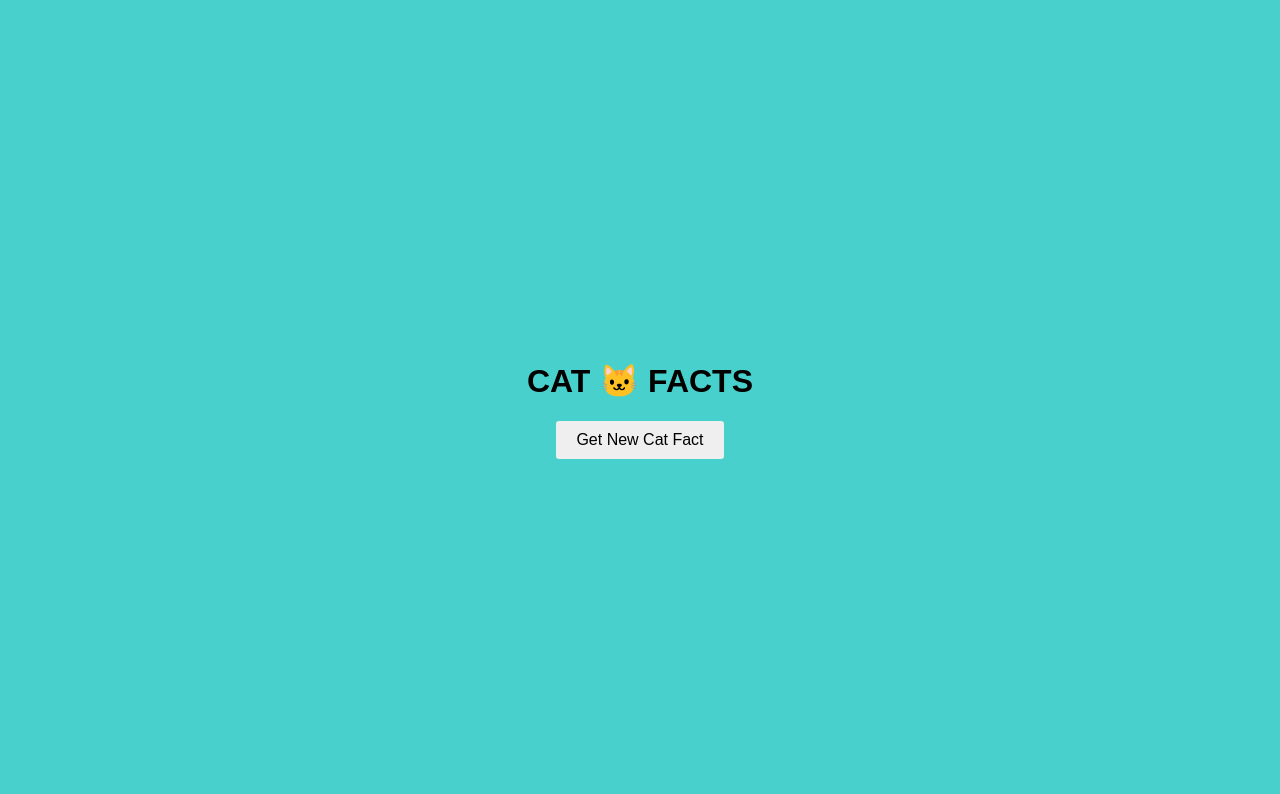
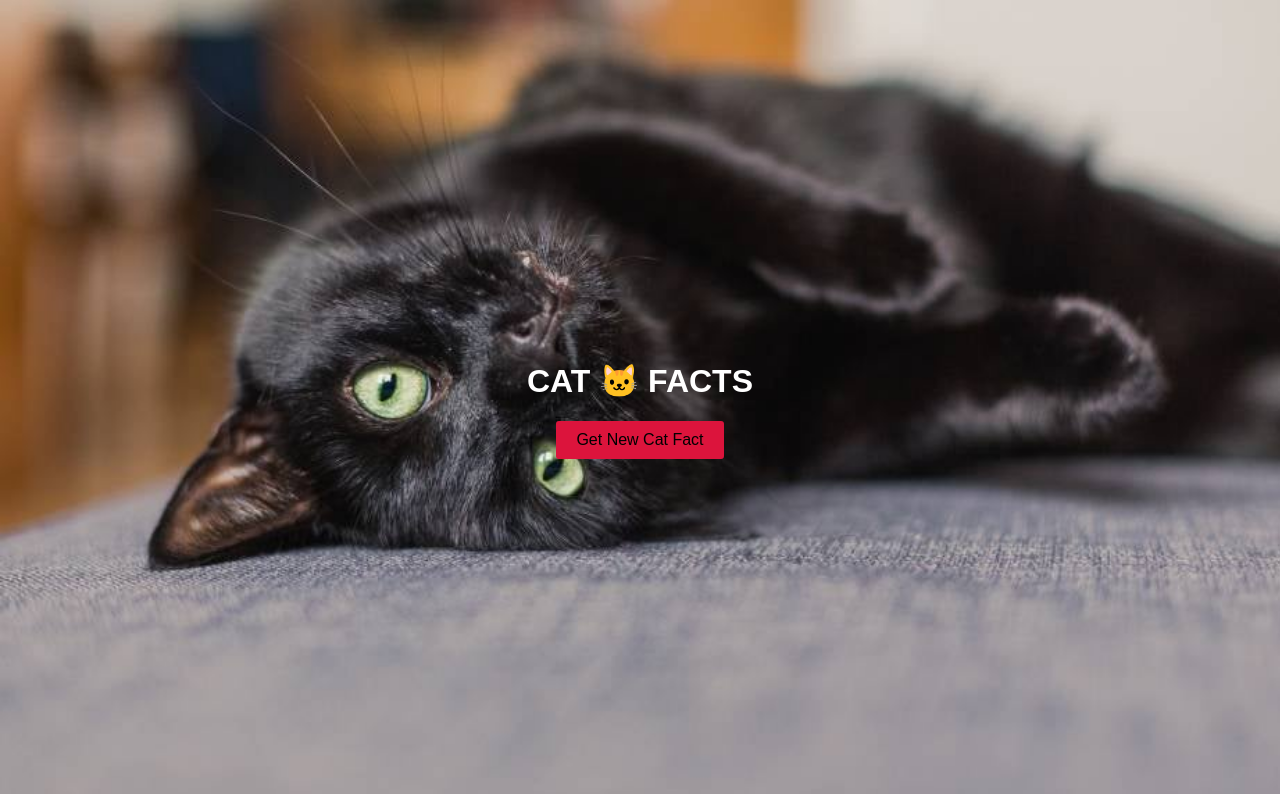
Before and after one commit to Oumadenis1779/CatFacts, a plain HTML site: page index.html in a window 1280 px wide. Drawn offline with Linux system fonts and the light colour scheme.

Commit message:
Images completed

```diff
--- a/style.css
+++ b/style.css
@@ -5,7 +5,15 @@ body {
     align-items: center;
     height: 100vh;
     margin: 0;
-    background-color: mediumturquoise;
+    background-image: url(/images/cat.jpg);
+    background-repeat: no-repeat;
+    background-size: cover;
+}
+h1{
+    color: white;
+    font-size: xx-large;
+    font-family: Arial, Helvetica, sans-serif;
+    font-weight: 700;
 }
 .container {
     text-align: center;
@@ -20,4 +28,5 @@ body {
     cursor: pointer;
     border-radius: 3px;
     border: none;
+    background-color: crimson;
 }
```
Also changed, not shown: images/cat.jpg (added).
